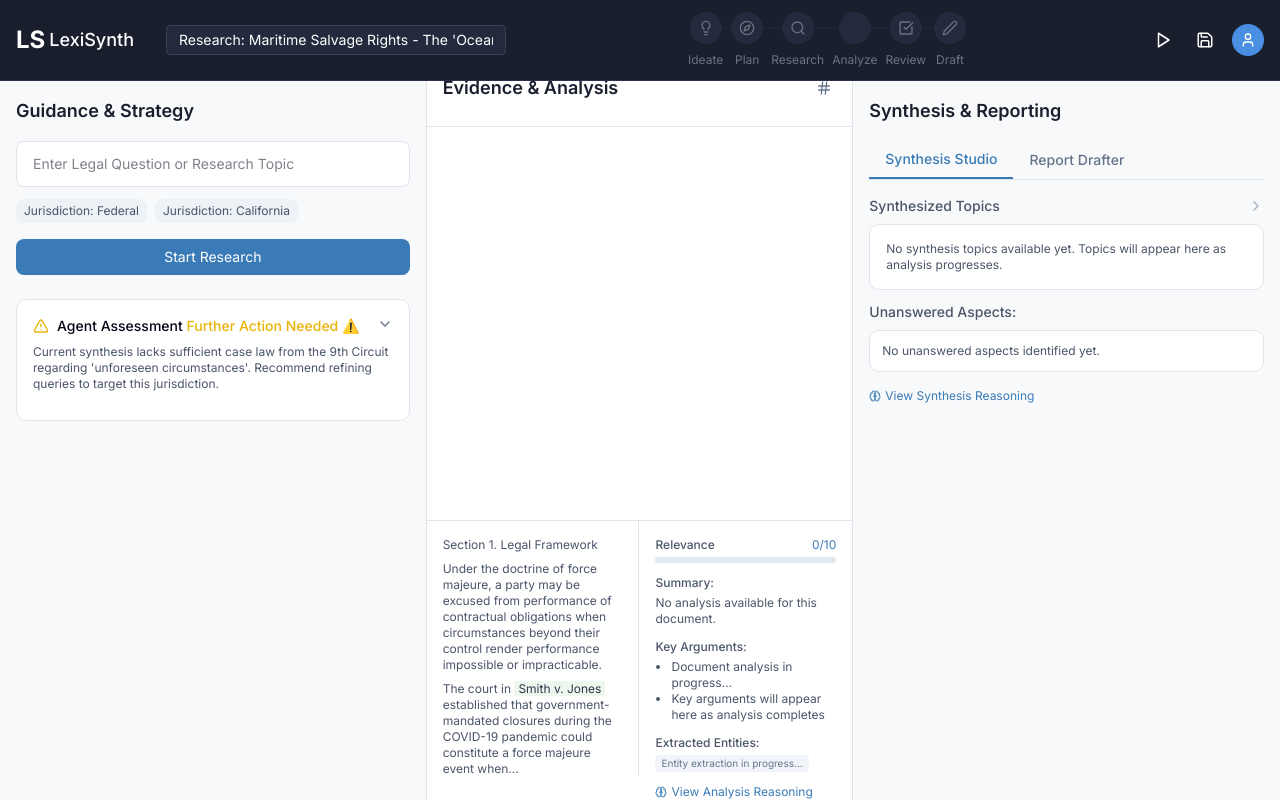
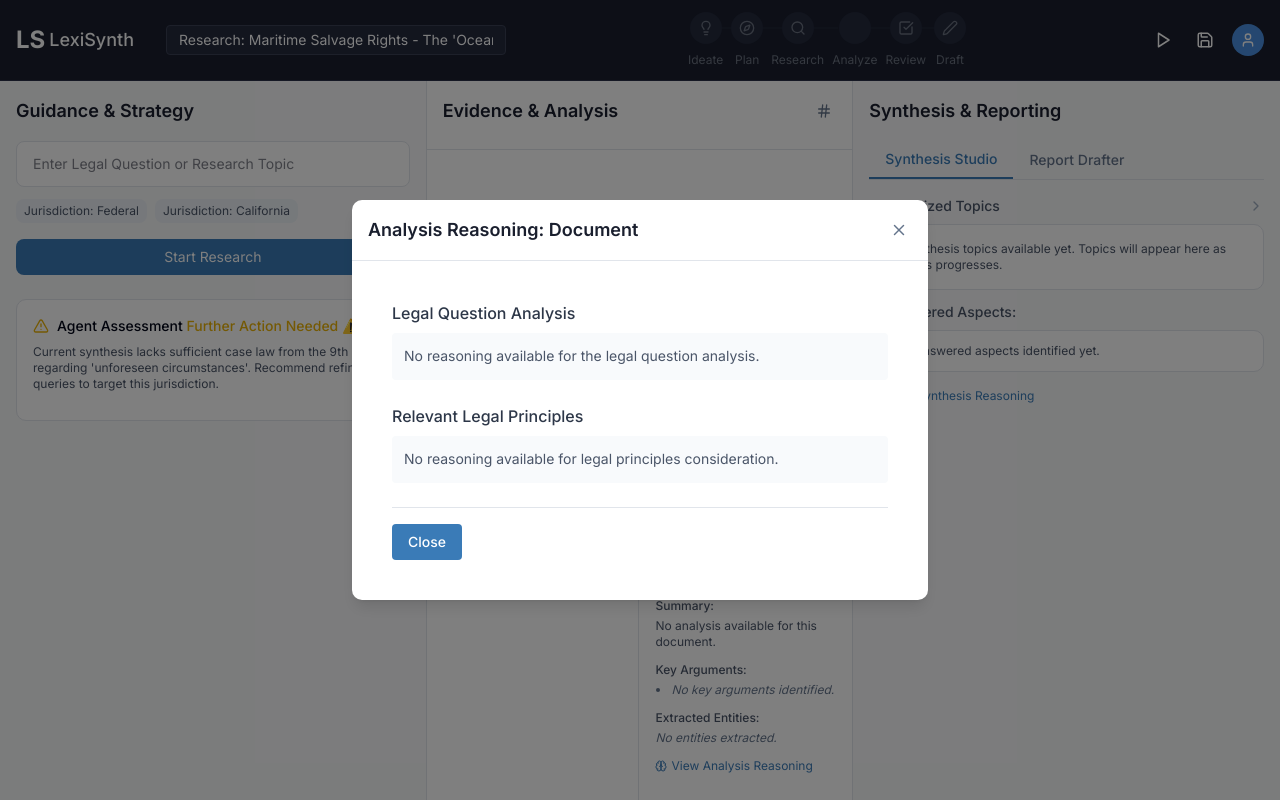
Before and after one commit to oscaromsn/research-ui, a Next.js app: page / in a window 1280 px wide. Both pictures are taken after a click on the button "View Analysis Reasoning". Built offline with nearby package versions, Linux system fonts and the light colour scheme; what @boundaryml/baml would draw is missing.

Commit message:
Add extended data and reasoning to analyzed documents
Extends the analyzed document data sent to the client to include
key arguments, extracted entities, quotes, the document's full
text, counterarguments, and analysis reasoning summaries.  This
allows for a richer evidence analysis display.

```diff
--- a/components/domain/legal-research/evidence-analysis.tsx
+++ b/components/domain/legal-research/evidence-analysis.tsx
@@ -6,10 +6,12 @@ import { useAtomValue, useSetAtom } from 'jotai';
 import { analyzedDocsSummaryAtom, selectedAnalyzedDocIdAtom } from '@/lib/state/researchAtoms';
 import type { ClientAnalyzedDoc } from '@/lib/state/researchAtoms';
 import { CaseModal } from "./modals/case-modal";
+import { AnalysisReasoningModal } from "./modals/analysis-reasoning-modal";
 
 
 export function EvidenceAnalysis() {
     const [selectedCase, setSelectedCase] = useState<ClientAnalyzedDoc | null>(null);
+    const [showReasoningModal, setShowReasoningModal] = useState(false);
     const analyzedDocs = useAtomValue(analyzedDocsSummaryAtom);
     const selectedDocId = useAtomValue(selectedAnalyzedDocIdAtom);
     const setSelectedDocId = useSetAtom(selectedAnalyzedDocIdAtom);
@@ -27,6 +29,21 @@ export function EvidenceAnalysis() {
         if (event.key === 'Enter') {
             handleDocumentClick(doc);
         }
+    };
+
+    // Helper function for entity styling
+    const getEntityStyle = (type: string) => {
+        const styles = {
+            Case: "bg-blue-100 text-blue-800 dark:bg-blue-900 dark:text-blue-200",
+            Statute: "bg-green-100 text-green-800 dark:bg-green-900 dark:text-green-200",
+            Regulation: "bg-purple-100 text-purple-800 dark:bg-purple-900 dark:text-purple-200",
+            Person: "bg-yellow-100 text-yellow-800 dark:bg-yellow-900 dark:text-yellow-200",
+            Organization: "bg-orange-100 text-orange-800 dark:bg-orange-900 dark:text-orange-200",
+            LegalConcept: "bg-gray-100 text-gray-800 dark:bg-gray-700 dark:text-gray-200",
+            Jurisdiction: "bg-indigo-100 text-indigo-800 dark:bg-indigo-900 dark:text-indigo-200",
+            default: "bg-gray-100 text-gray-800 dark:bg-gray-700 dark:text-gray-200"
+        };
+        return styles[type as keyof typeof styles] || styles.default;
     };
 
     return (
@@ -89,9 +106,9 @@ export function EvidenceAnalysis() {
                                             {doc.title || 'Untitled Document'}
                                         </h3>
                                         <div className="flex items-center mb-1 text-[#64748b] dark:text-[#94a3b8] text-xs">
-                                            <span>Source</span>
+                                            <span>{doc.url ? new URL(doc.url).hostname : 'Unknown Source'}</span>
                                             <span className="mx-1">•</span>
-                                            <span>Date</span>
+                                            <span>Relevance: {doc.relevanceScore || 0}/10</span>
                                         </div>
                                         <p className="text-[#4a5568] dark:text-[#a0aec0] text-xs">
                                             {doc.summarySnippet || 'No summary available.'}
@@ -123,34 +140,32 @@ export function EvidenceAnalysis() {
                     selectedCase
                         ? {
                               title: selectedCase.title || '',
-                              source: 'Source',
+                              source: selectedCase.url ? new URL(selectedCase.url).hostname : 'Unknown Source',
                               court: selectedCase.title?.includes('(')
                                   ? selectedCase.title.split('(')[1]?.replace(')', '') || ''
                                   : '',
-                              date: 'Date',
+                              date: `Relevance: ${selectedCase.relevanceScore || 0}/10`,
                           }
                         : {}
                 }
             />
             <div className="border-[#e1e5eb] dark:border-[#2a3148] border-t">
                 <div className="flex h-64">
-                    <div className="p-4 border-[#e1e5eb] dark:border-[#2a3148] border-r w-1/2 overflow-auto text-[#4a5568] dark:text-[#a0aec0] text-xs">
-                        <p className="mb-2">Section 1. Legal Framework</p>
-                        <p className="mb-2">
-                            Under the doctrine of force majeure, a party may be
-                            excused from performance of contractual obligations
-                            when circumstances beyond their control render
-                            performance impossible or impracticable.
-                        </p>
-                        <p className="mb-2">
-                            The court in{" "}
-                            <span className="bg-[#edf7ed] dark:bg-[#1e3a2d] px-1 text-[#2d3748] dark:text-[#e2e8f0]">
-                                Smith v. Jones
-                            </span>{" "}
-                            established that government-mandated closures during
-                            the COVID-19 pandemic could constitute a force
-                            majeure event when...
-                        </p>
+                    <div className="p-4 border-[#e1e5eb] dark:border-[#2a3148] border-r w-1/2 overflow-auto text-xs">
+                        {selectedDocument?.fullText ? (
+                            <div className="space-y-3">
+                                <h3 className="font-medium text-sm text-[#2d3748] dark:text-[#e2e8f0]">Document Content</h3>
+                                <div className="text-xs text-[#4a5568] dark:text-[#a0aec0] leading-relaxed">
+                                    {selectedDocument.fullText.split('\n').map((paragraph, idx) => (
+                                        <p key={idx} className="mb-2">{paragraph}</p>
+                                    ))}
+                                </div>
+                            </div>
+                        ) : (
+                            <div className="text-[#64748b] dark:text-[#94a3b8] italic">
+                                No document content available.
+                            </div>
+                        )}
                     </div>
                     <div className="p-4 w-1/2 text-xs">
                         <div className="mb-3">
@@ -184,9 +199,14 @@ export function EvidenceAnalysis() {
                             <p className="mb-1 font-medium text-[#4a5568] dark:text-[#a0aec0] text-xs">
                                 Key Arguments:
                             </p>
-                            <ul className="pl-4 text-[#4a5568] dark:text-[#a0aec0] text-xs list-disc">
-                                <li>Document analysis in progress...</li>
-                                <li>Key arguments will appear here as analysis completes</li>
+                            <ul className="pl-4 text-xs list-disc space-y-1">
+                                {selectedDocument?.keyArguments?.length ? (
+                                    selectedDocument.keyArguments.map((argument, idx) => (
+                                        <li key={idx} className="text-[#4a5568] dark:text-[#a0aec0]">{argument}</li>
+                                    ))
+                                ) : (
+                                    <li className="text-[#64748b] dark:text-[#94a3b8] italic">No key arguments identified.</li>
+                                )}
                             </ul>
                         </div>
                         <div className="mb-3">
@@ -194,14 +214,25 @@ export function EvidenceAnalysis() {
                                 Extracted Entities:
                             </p>
                             <div className="flex flex-wrap gap-1">
-                                <span className="bg-[#f1f5f9] dark:bg-[#242a3d] px-1.5 py-0.5 rounded text-[#64748b] dark:text-[#94a3b8] text-[10px]">
-                                    Entity extraction in progress...
-                                </span>
+                                {selectedDocument?.extractedEntities?.length ? (
+                                    selectedDocument.extractedEntities.map((entity, idx) => (
+                                        <span
+                                            key={idx}
+                                            className={`px-1.5 py-0.5 rounded text-[10px] ${getEntityStyle(entity.type)}`}
+                                            title={entity.details}
+                                        >
+                                            {entity.name}
+                                        </span>
+                                    ))
+                                ) : (
+                                    <span className="text-[#64748b] dark:text-[#94a3b8] italic text-xs">No entities extracted.</span>
+                                )}
                             </div>
                         </div>
                         <button
                             type="button"
                             className="flex items-center text-[#3a7bb7] hover:text-[#2c5d8a] text-xs"
+                            onClick={() => setShowReasoningModal(true)}
                         >
                             <Brain size={12} className="mr-1" />
                             View Analysis Reasoning
@@ -209,6 +240,12 @@ export function EvidenceAnalysis() {
                     </div>
                 </div>
             </div>
+            <AnalysisReasoningModal
+                isOpen={showReasoningModal}
+                onClose={() => setShowReasoningModal(false)}
+                reasoning={selectedDocument?.analysisReasoning}
+                documentTitle={selectedDocument?.title}
+            />
         </div>
     );
 }
--- /dev/null
+++ b/components/domain/legal-research/modals/analysis-reasoning-modal.tsx
@@ -0,0 +1,92 @@
+"use client";
+
+import { Modal } from "@/components/ui/modal";
+import type { ClientAnalysisReasoning } from "@/lib/state/researchAtoms";
+
+interface AnalysisReasoningModalProps {
+  isOpen: boolean;
+  onClose: () => void;
+  reasoning?: ClientAnalysisReasoning;
+  documentTitle?: string;
+}
+
+export function AnalysisReasoningModal({
+  isOpen,
+  onClose,
+  reasoning,
+  documentTitle
+}: AnalysisReasoningModalProps) {
+  return (
+    <Modal
+      isOpen={isOpen}
+      onClose={onClose}
+      title={`Analysis Reasoning: ${documentTitle || "Document"}`}
+      size="xl"
+    >
+      <div className="p-6">
+
+        <div className="space-y-6">
+          <div>
+            <h3 className="font-medium mb-2 text-[#2d3748] dark:text-[#e2e8f0]">
+              Legal Question Analysis
+            </h3>
+            <p className="text-sm text-[#4a5568] dark:text-[#a0aec0] leading-relaxed bg-[#f8fafc] dark:bg-[#1e2436] p-3 rounded">
+              {reasoning?.analyzeLegalQuestionSummary || "No reasoning available for the legal question analysis."}
+            </p>
+          </div>
+
+          <div>
+            <h3 className="font-medium mb-2 text-[#2d3748] dark:text-[#e2e8f0]">
+              Relevant Legal Principles
+            </h3>
+            <p className="text-sm text-[#4a5568] dark:text-[#a0aec0] leading-relaxed bg-[#f8fafc] dark:bg-[#1e2436] p-3 rounded">
+              {reasoning?.considerRelevantPrinciplesSummary || "No reasoning available for legal principles consideration."}
+            </p>
+          </div>
+
+          {reasoning?.formulateSearchQueriesSummary && (
+            <div>
+              <h3 className="font-medium mb-2 text-[#2d3748] dark:text-[#e2e8f0]">
+                Search Query Strategy
+              </h3>
+              <p className="text-sm text-[#4a5568] dark:text-[#a0aec0] leading-relaxed bg-[#f8fafc] dark:bg-[#1e2436] p-3 rounded">
+                {reasoning.formulateSearchQueriesSummary}
+              </p>
+            </div>
+          )}
+
+          {reasoning?.specifyExpectedInfoSummary && (
+            <div>
+              <h3 className="font-medium mb-2 text-[#2d3748] dark:text-[#e2e8f0]">
+                Expected Information Strategy
+              </h3>
+              <p className="text-sm text-[#4a5568] dark:text-[#a0aec0] leading-relaxed bg-[#f8fafc] dark:bg-[#1e2436] p-3 rounded">
+                {reasoning.specifyExpectedInfoSummary}
+              </p>
+            </div>
+          )}
+
+          {reasoning?.ensureComprehensiveCoverageSummary && (
+            <div>
+              <h3 className="font-medium mb-2 text-[#2d3748] dark:text-[#e2e8f0]">
+                Comprehensive Coverage Strategy
+              </h3>
+              <p className="text-sm text-[#4a5568] dark:text-[#a0aec0] leading-relaxed bg-[#f8fafc] dark:bg-[#1e2436] p-3 rounded">
+                {reasoning.ensureComprehensiveCoverageSummary}
+              </p>
+            </div>
+          )}
+        </div>
+
+        <div className="mt-6 pt-4 border-t border-[#e1e5eb] dark:border-[#2a3148]">
+          <button
+            onClick={onClose}
+            className="px-4 py-2 bg-[#3a7bb7] hover:bg-[#2c5d8a] text-white rounded text-sm font-medium transition-colors"
+          >
+            Close
+          </button>
+        </div>
+      </div>
+    </Modal>
+  );
+}
```
Also changed, not shown: app/actions/researchAgentOrchestrator.ts (+21 -5 lines), lib/state/researchAtoms.ts (+33 -1 lines).
